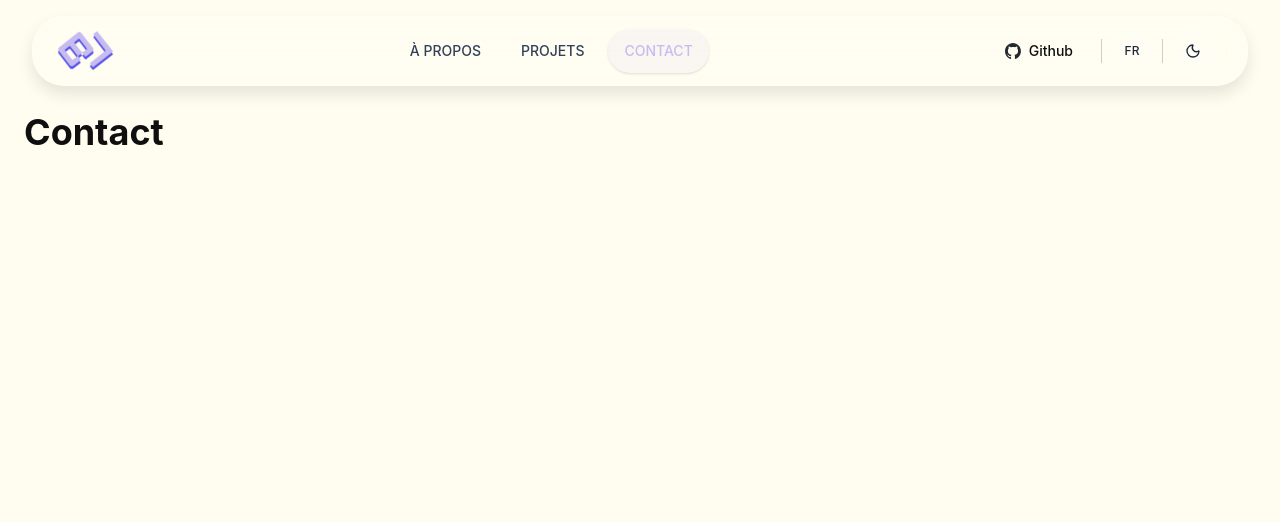
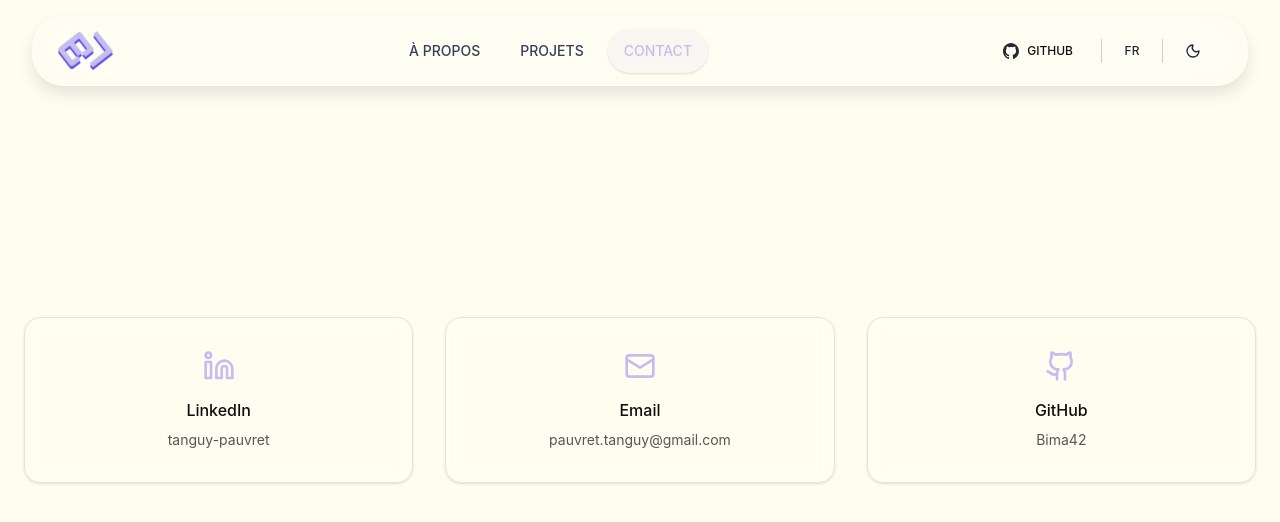
Before and after one commit to Bima42/portfolio, a React (Vite) app: page /contact in a window 1280 px wide. Shown: the top 522 px of the page. Built offline with nearby package versions, Linux system fonts and the light colour scheme.

Commit message:
feat(contact): page ok

```diff
--- /dev/null
+++ b/src/components/contact/atoms/ContactCard.tsx
@@ -0,0 +1,83 @@
+import { motion } from 'framer-motion';
+import type { ContactItem } from '../types';
+
+interface ContactCardProps {
+  contact: ContactItem;
+  className?: string;
+}
+
+export function ContactCard({ contact, className = '' }: ContactCardProps) {
+  const { label, value, icon: Icon, href } = contact;
+
+  return (
+    <motion.div
+      whileHover={{ scale: 1.02, y: -4 }}
+      whileTap={{ scale: 0.98 }}
+      transition={{ duration: 0.2, ease: "easeOut" }}
+      className={className}
+    >
+      <a
+        href={href}
+        target="_blank"
+        rel="noopener noreferrer"
+        className="
+          group
+          contact-card
+          relative
+          flex
+          flex-col
+          items-center
+          justify-center
+          p-8
+          rounded-xl
+          border
+          dark:bg-background-elevated
+          border-foreground/10
+          hover:border-primary/20
+          backdrop-blur-sm
+          transition-all
+          duration-300
+          ease-out
+          shadow-sm
+          hover:shadow-lg
+          hover:shadow-primary/10
+          min-h-[160px]
+        "
+        aria-label={`Contact via ${label}: ${value}`}
+      >
+        <div className="
+          text-primary
+          mb-4
+          group-hover:scale-110
+          transition-transform
+          duration-300
+        ">
+          <Icon size={32} />
+        </div>
+
+        <div className="text-center">
+          <h3 className="
+            font-medium
+            text-foreground
+            mb-2
+            group-hover:text-primary
+            transition-colors
+            duration-300
+          ">
+            {label}
+          </h3>
+
+          <p className="
+            text-sm
+            text-foreground/70
+            group-hover:text-foreground/90
+            transition-colors
+            duration-300
+          ">
+            {value}
+          </p>
+        </div>
+      </a>
+    </motion.div>
+  );
+}
--- /dev/null
+++ b/src/components/contact/atoms/index.ts
@@ -0,0 +1 @@
+export { ContactCard } from './ContactCard';
--- /dev/null
+++ b/src/components/contact/data/contactData.ts
@@ -0,0 +1,26 @@
+import { Linkedin, Mail, Github } from 'lucide-react';
+import type { ContactItem } from '../types';
+
+export const contactData: ContactItem[] = [
+  {
+    id: 'linkedin',
+    label: 'LinkedIn',
+    value: 'tanguy-pauvret',
+    icon: Linkedin,
+    href: 'https://www.linkedin.com/in/tanguy-pauvret',
+  },
+  {
+    id: 'mail',
+    label: 'Email',
+    value: 'pauvret.tanguy@gmail.com',
+    icon: Mail,
+    href: 'mailto:pauvret.tanguy@gmail.com',
+  },
+  {
+    id: 'github',
+    label: 'GitHub',
+    value: 'Bima42',
+    icon: Github,
+    href: 'https://github.com/Bima42',
+  }
+];
--- /dev/null
+++ b/src/components/contact/index.ts
@@ -0,0 +1,4 @@
+export * from './atoms';
+export * from './molecules';
+export * from './types';
+export { contactData } from './data/contactData';
--- /dev/null
+++ b/src/components/contact/molecules/ContactGrid.tsx
@@ -0,0 +1,27 @@
+import { ContactCard } from '../atoms';
+import { contactData } from '../data/contactData';
+
+interface ContactGridProps {
+  className?: string;
+}
+
+export function ContactGrid({ className = '' }: ContactGridProps) {
+  return (
+    <div className={`
+      grid
+      grid-cols-1
+      md:grid-cols-3
+      gap-6
+      md:gap-8
+      mx-auto
+      ${className}
+    `}>
+      {contactData.map((contact) => (
+        <ContactCard
+          key={contact.id}
+          contact={contact}
+        />
+      ))}
+    </div>
+  );
+}
--- /dev/null
+++ b/src/components/contact/molecules/index.ts
@@ -0,0 +1 @@
+export { ContactGrid } from './ContactGrid';
--- /dev/null
+++ b/src/components/contact/types.ts
@@ -0,0 +1,10 @@
+import type { LucideIcon } from 'lucide-react';
+
+export interface ContactItem {
+  id: string;
+  label: string;
+  value: string;
+  icon: LucideIcon;
+  href: string;
+  color?: string;
+}
--- a/src/components/header/Header.tsx
+++ b/src/components/header/Header.tsx
@@ -63,9 +63,10 @@ export function Header() {
                 rel="noopener noreferrer"
                 className="
                   flex items-center space-x-2 px-4 py-2
-                  rounded-full
+                  rounded-full backdrop-blur-sm dark:border dark:border-white/10
                   transition-all duration-200
-                  text-sm font-medium
+                  text-xs font-medium
+                  dark:bg-white/5
                   text-foreground hover:text-primary
                   hover:bg-primary/10 dark:hover:bg-primary/20 hover:shadow-sm
                 "
@@ -75,7 +76,7 @@ export function Header() {
                   alt="GitHub"
                   className="w-4 h-4"
                 />
-                <span>Github</span>
+                <span>GITHUB</span>
               </a>
               <VerticalDivider />
               <LanguageToggle />
--- a/src/hooks/useChalkAnimation.ts
+++ /dev/null
@@ -1,180 +0,0 @@
-import { useCallback, useEffect, useRef, useState } from 'react';
-import type { ChalkTrailProps } from '../components/chalk-trail/types.ts';
-import { ParticleSystem } from '../components/chalk-trail/particleSystem.ts';
-import { ChalkRenderer } from '../components/chalk-trail/chalkRenderer.ts';
-
-interface UseChalkAnimationReturn {
-  canvasRef: React.RefObject<HTMLCanvasElement | null>;
-  particleCount: number;
-  isAnimating: boolean;
-}
-
-export function useChalkAnimation(props: ChalkTrailProps): UseChalkAnimationReturn {
-  const {
-    chalkColor = 'rgba(198, 188, 240, 0.8)',
-    trailLength = 2000,
-    fadeSpeed = 0.02,
-    particleSize = 4,
-    spawnRate = 16,
-    maxParticles = 800,
-    isActive = true
-  } = props;
-
-  const canvasRef = useRef<HTMLCanvasElement>(null);
-  const particleSystemRef = useRef<ParticleSystem | null>(null);
-  const rendererRef = useRef<ChalkRenderer | null>(null);
-  const animationFrameRef = useRef<number | null>(null);
-  const isActiveRef = useRef(isActive);
-
-  const [particleCount, setParticleCount] = useState(0);
-  const [isAnimating, setIsAnimating] = useState(false);
-
-  const lastMoveTime = useRef(0);
-
-  useEffect(() => {
-    isActiveRef.current = isActive;
-  }, [isActive]);
-
-  const animate = useCallback(() => {
-    const particleSystem = particleSystemRef.current;
-    const renderer = rendererRef.current;
-
-    if (!particleSystem || !renderer) return;
-
-    particleSystem.updateParticles();
-
-    const particles = particleSystem.getParticles();
-    renderer.render(particles);
-
-    setParticleCount(particles.length);
-
-    animationFrameRef.current = requestAnimationFrame(animate);
-  }, []);
-
-  const startAnimation = useCallback(() => {
-    if (animationFrameRef.current !== null) return;
-
-    setIsAnimating(true);
-    animate();
-  }, [animate]);
-
-  const stopAnimation = useCallback(() => {
-    if (animationFrameRef.current !== null) {
-      cancelAnimationFrame(animationFrameRef.current);
-      animationFrameRef.current = null;
-    }
-    setIsAnimating(false);
-  }, []);
-
-  const handleMouseMove = useCallback((event: MouseEvent) => {
-    const now = Date.now();
-
-    if (now - lastMoveTime.current < 8) return;
-
-    const x = event.clientX;
-    const y = event.clientY + window.pageYOffset;
-
-    lastMoveTime.current = now;
-
-    if (isActiveRef.current && particleSystemRef.current) {
-      particleSystemRef.current.spawnParticles(x, y);
-    }
-  }, []);
-
-  const handleMouseEnter = useCallback(() => {
-  }, []);
-
-  const handleMouseLeave = useCallback(() => {
-  }, []);
-
-  const handleResize = useCallback(() => {
-    const canvas = canvasRef.current;
-    if (!canvas || !rendererRef.current) return;
-
-    const newWidth = window.innerWidth;
-    const newHeight = Math.max(window.innerHeight, document.documentElement.scrollHeight);
-
-    rendererRef.current.resize(newWidth, newHeight);
-  }, []);
-
-  useEffect(() => {
-    const canvas = canvasRef.current;
-    if (!canvas) return;
-
-    const context = canvas.getContext('2d');
-    if (!context) return;
-
-    // Dimensionnement pour couvrir toute la page scrollable
-    canvas.width = window.innerWidth;
-    canvas.height = Math.max(window.innerHeight, document.documentElement.scrollHeight);
-
-    particleSystemRef.current = new ParticleSystem(
-      maxParticles,
-      spawnRate,
-      trailLength,
-      particleSize
-    );
-
-    rendererRef.current = new ChalkRenderer(
-      context,
-      chalkColor,
-      fadeSpeed
-    );
-
-    console.log('Chalk animation initialized');
-  }, []); // Une seule fois
-
-  useEffect(() => {
-    window.addEventListener('mousemove', handleMouseMove);
-    window.addEventListener('mouseenter', handleMouseEnter);
-    window.addEventListener('mouseleave', handleMouseLeave);
-    window.addEventListener('resize', handleResize);
-
-    return () => {
-      window.removeEventListener('mousemove', handleMouseMove);
-      window.removeEventListener('mouseenter', handleMouseEnter);
-      window.removeEventListener('mouseleave', handleMouseLeave);
-      window.removeEventListener('resize', handleResize);
-    };
-  }, []);
-
-  useEffect(() => {
-    if (isActive) {
-      startAnimation();
-    } else {
-      stopAnimation();
-    }
-
-    return () => {
-      stopAnimation();
-    };
-  }, [isActive, startAnimation, stopAnimation]);
-
-  useEffect(() => {
-    const mediaQuery = window.matchMedia('(prefers-reduced-motion: reduce)');
-
-    const handleChange = (e: MediaQueryListEvent) => {
-      if (e.matches) {
-        stopAnimation();
-      } else if (isActiveRef.current) {
-        startAnimation();
-      }
-    };
-
-    mediaQuery.addEventListener('change', handleChange);
-
-    if (mediaQuery.matches) {
-      stopAnimation();
-    }
-
-    return () => {
-      mediaQuery.removeEventListener('change', handleChange);
-    };
-  }, [startAnimation, stopAnimation]);
-
-  return {
-    canvasRef,
-    particleCount,
-    isAnimating
-  };
-}
--- a/src/locales/en.json
+++ b/src/locales/en.json
@@ -31,7 +31,7 @@
       "title": "Projects"
     },
     "contact": {
-      "title": "Contact"
+      "title": "Reach me!"
     }
   },
   "theme": {
--- a/src/locales/fr.json
+++ b/src/locales/fr.json
@@ -31,7 +31,7 @@
       "title": "Projets"
     },
     "contact": {
-      "title": "Contact"
+      "title": "Contactez-moi !"
     }
   },
   "theme": {
--- a/src/pages/Contact.tsx
+++ b/src/pages/Contact.tsx
@@ -1,13 +1,11 @@
-import { useLanguage } from '../hooks/useLanguage'
+import { ContactGrid } from '@/components/contact';
 
 export default function Contact() {
-  const { t } = useLanguage()
-
   return (
-    <div className="min-h-screen bg-background pt-3xl">
-      <div className="container mx-auto px-lg py-2xl max-w-container-lg">
-        <h1 className="text-4xl font-bold text-foreground">{t('pages.contact.title')}</h1>
+    <div className="min-h-screen flex items-center bg-background">
+      <div className="container mx-auto px-6 py-16">
+        <ContactGrid />
       </div>
     </div>
-  )
+  );
 }
```
